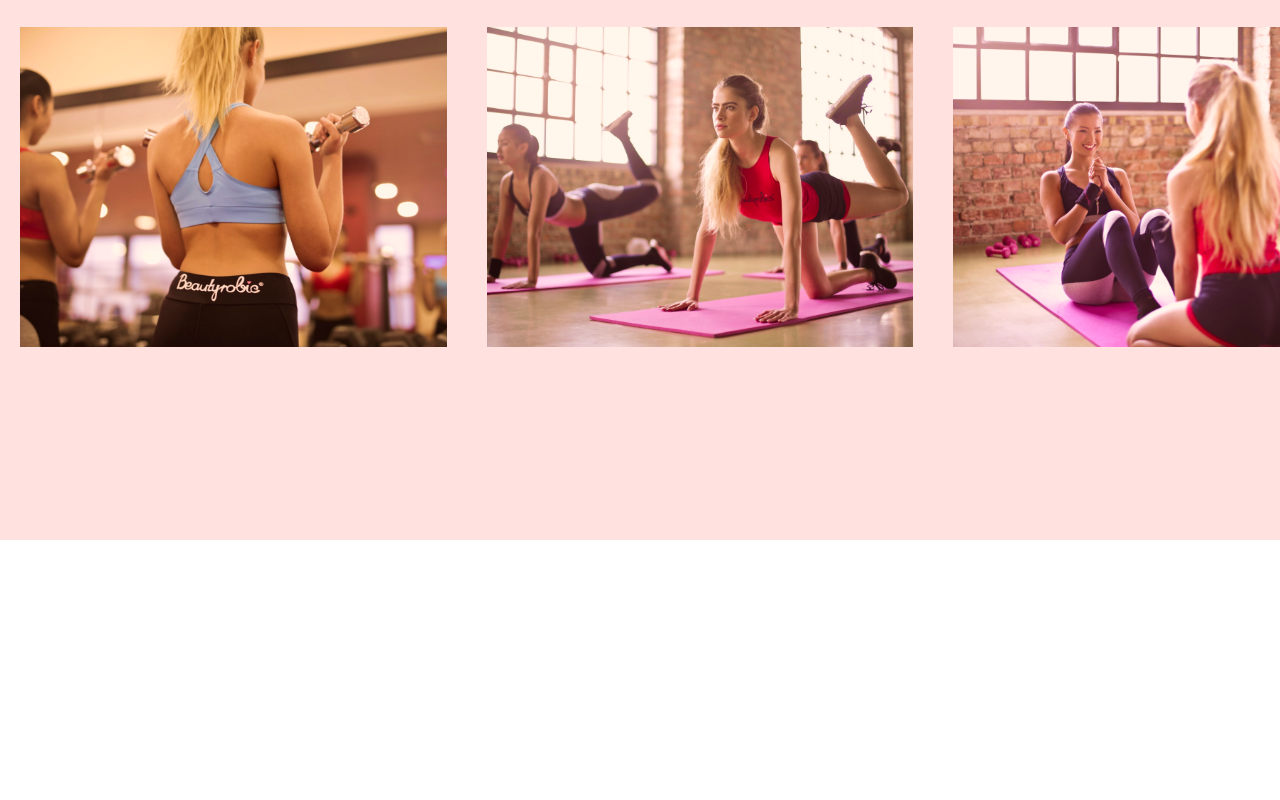
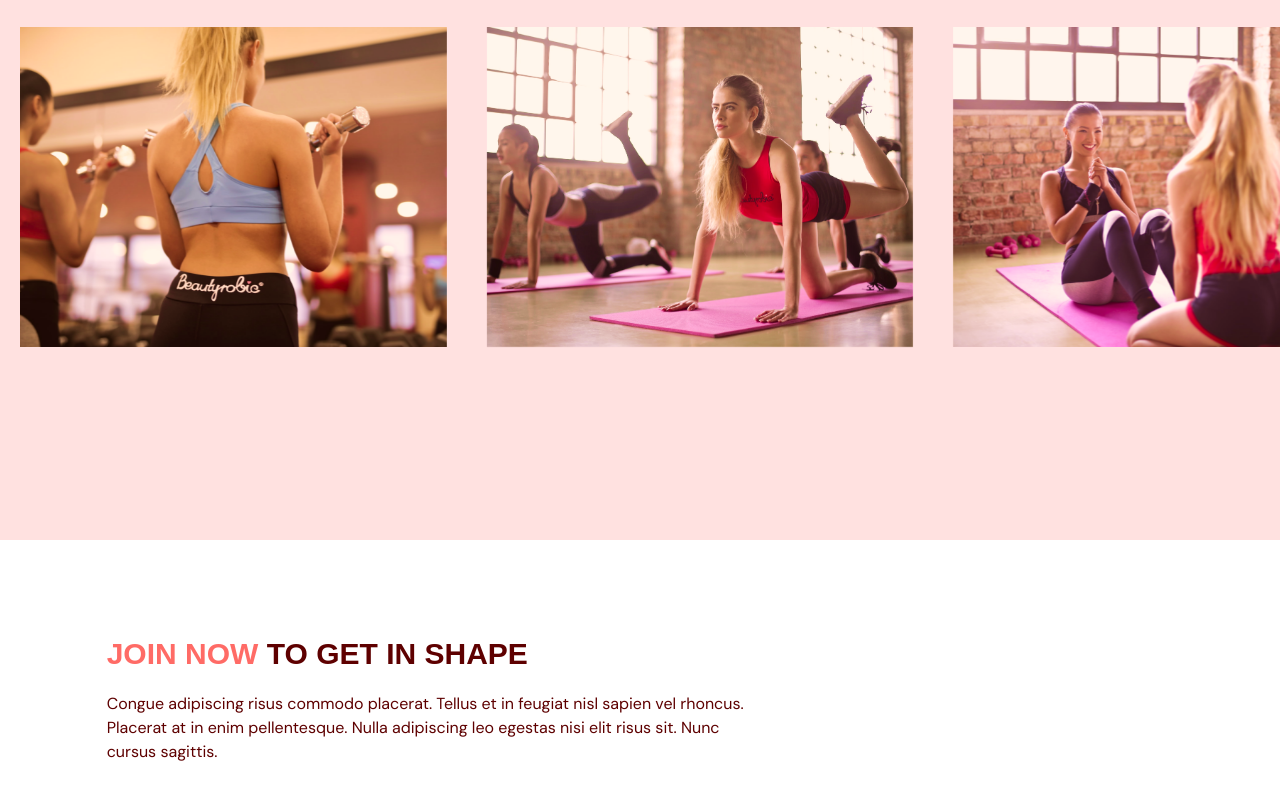
Before and after one commit to TomaszKlekner/fitness-studio, a React (Vite) app: page / in a window 1280 px wide. Shown: the part 2502-3302 px from the top of the page. Before the commit the page ends 3042 px from the top, so only its background shows below. Built offline with nearby package versions, Linux system fonts and the light colour scheme.

Commit message:
Add initiac Contact Us section structure

```diff
--- a/src/App.tsx
+++ b/src/App.tsx
@@ -3,6 +3,7 @@ import Navbar from "./components/Navbar";
 import Home from "./sections/Home";
 import Benefits from "./sections/Benefits";
 import Classes from "./sections/Classes";
+import ContacUs from "./sections/ContacUs";
 
 export type menuItemsModel = {
   page: string;
@@ -58,6 +59,8 @@ function App() {
       <Benefits page={menuItems[1].page} setSelectedPage={setSelectedPage} />
 
       <Classes page={menuItems[2].page} setSelectedPage={setSelectedPage} />
+
+      <ContacUs page={menuItems[3].page} setSelectedPage={setSelectedPage} />
     </div>
   );
 }
--- a/src/sections/ContacUs.tsx
+++ b/src/sections/ContacUs.tsx
@@ -1,13 +1,79 @@
+import { useForm } from "react-hook-form";
 import { toLowerCasePageName } from "../helpers/helpers";
 import { motion } from "framer-motion";
+import HeaderText from "../components/HeaderText";
+
+import ContactUsPageGraphic from "../assets/ContactUsPageGraphic.png";
 
 type Props = { page: string; setSelectedPage: (value: string) => void };
 
 const ContacUs = ({ page, setSelectedPage }: Props) => {
+  const {
+    register,
+    trigger,
+    formState: { errors },
+  } = useForm();
+
+  const onsubmit = async (e: React.FormEvent<HTMLFormElement>) => {
+    const isValid = await trigger();
+
+    if (!isValid) {
+      e.preventDefault();
+    }
+  };
+
   return (
-    <section id={toLowerCasePageName(page)}>
+    <section
+      id={toLowerCasePageName(page)}
+      className="mx-auto w-5/6 pb-32 pt-24"
+    >
       <motion.div onViewportEnter={() => setSelectedPage(page)}>
-        ContacUs
+        <motion.div
+          className="md:w-3/5"
+          initial="hidden"
+          whileInView="visible"
+          viewport={{ once: true }}
+          transition={{ duration: 0.5 }}
+          variants={{
+            hidden: { opacity: 0, x: -50 },
+            visible: {
+              opacity: 1,
+              x: 0,
+            },
+          }}
+        >
+          <HeaderText>
+            <span className="text-primary-500">Join Now</span> To Get In Shape
+          </HeaderText>
+          <p className="my-5">
+            Congue adipiscing risus commodo placerat. Tellus et in feugiat nisl
+            sapien vel rhoncus. Placerat at in enim pellentesque. Nulla
+            adipiscing leo egestas nisi elit risus sit. Nunc cursus sagittis.
+          </p>
+        </motion.div>
+
+        <div className="mt-10 justify-between gap-8 md:flex">
+          <motion.div
+            className="mt-10 basis-3/5 md:mt-0"
+            initial="hidden"
+            whileInView="visible"
+            viewport={{ once: true }}
+            transition={{ duration: 0.5 }}
+            variants={{
+              hidden: { opacity: 0, y: 50 },
+              visible: {
+                opacity: 1,
+                y: 0,
+              },
+            }}
+          >
+            <form
+              onSubmit={onsubmit}
+              method="POST"
+              action="https://formsubmit.co/tomasz.klekner@gmail.com"
+            ></form>
+          </motion.div>
+        </div>
       </motion.div>
     </section>
   );
```
